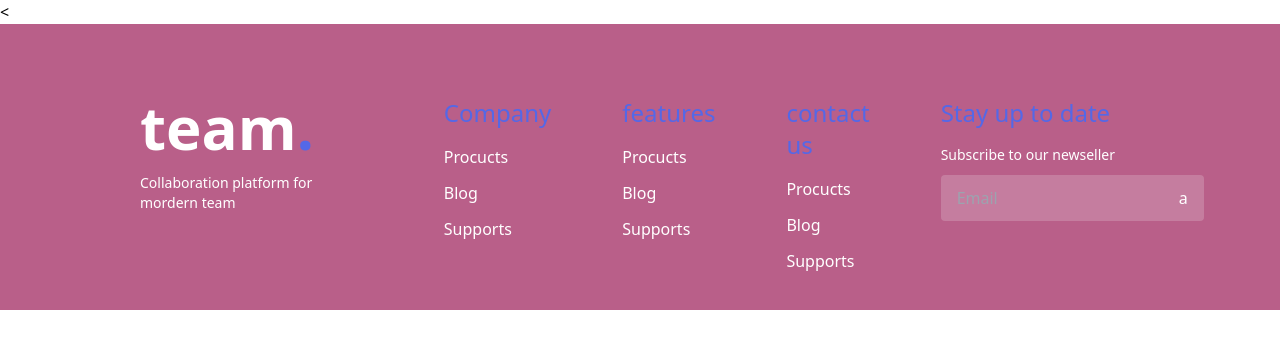
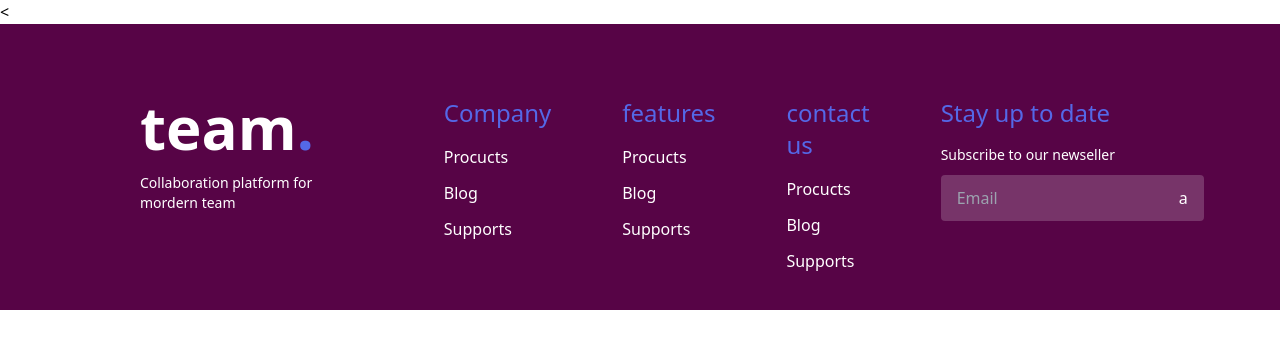
Before and after one commit to isimane/footer, a plain HTML site: page index.html in a window 1280 px wide. Drawn offline with nearby package versions, Linux system fonts and the light colour scheme.

Commit message:
update color

```diff
--- a/index.html
+++ b/index.html
@@ -28,7 +28,7 @@
               gray: "#232340",
               dark: "#00008B",
               blue: '#5468E7',
-              darkBlue: "#B95F89",
+              darkBlue: "#570446",
             },
         },
       },
```
